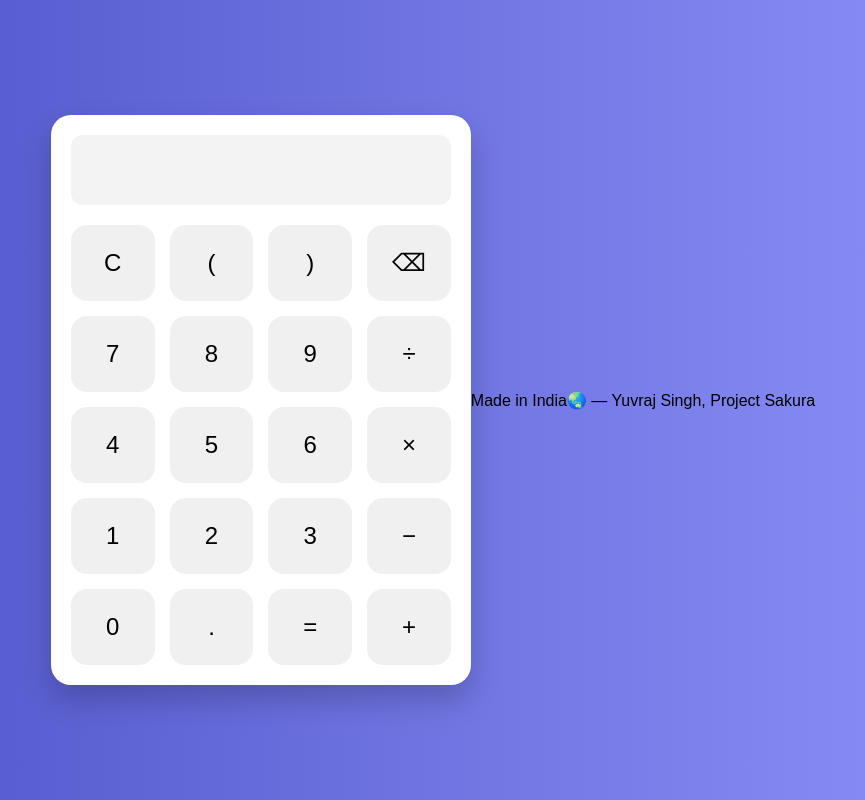
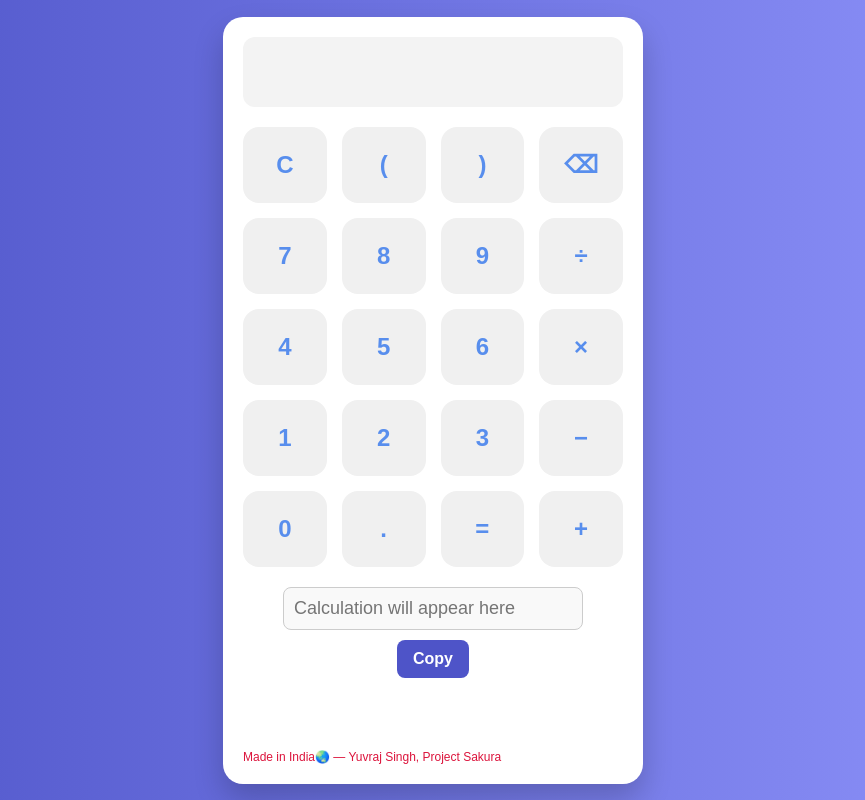
Before and after one commit to yuvrajsinghgit/sakuracalc, a plain HTML site: page index.html in a window 1280 px wide. Shown: the whole page, without its empty margins (207-1072 px from the left). Drawn offline with Linux system fonts and the light colour scheme.

Commit message:
added copy module

```diff
--- a/index.html
+++ b/index.html
@@ -41,10 +41,21 @@
       <button onclick="calculateResult()">=</button>
       <button onclick="appendToDisplay('+')">+</button>
     </div>
+    <div class="copy-module">
+        <input type="text" id="copyOutput" readonly placeholder="Calculation will appear here">
+        <button onclick="copyCalculation()">Copy</button>
+    </div>
+
+    <br/>
+    <br/>
+    <br/>
+    <br/>
+    <p class="madeinindia">Made in India🌏 — Yuvraj Singh, Project Sakura</p>
   </div>
-  <footer>
-    <p>Made in India🌏 — Yuvraj Singh, Project Sakura</p>
-  </footer>
+
+
+
+
   <script src="script.js"></script>
 </body>
 </html>
--- a/script.js
+++ b/script.js
@@ -13,8 +13,20 @@ function appendToDisplay(value) {
 
   function calculateResult() {
     try {
-      document.getElementById('display').value = eval(document.getElementById('display').value);
+      const display = document.getElementById('display');
+      const result = eval(display.value);
+      document.getElementById('copyOutput').value = `${display.value} = ${result}`;
+      display.value = result;
     } catch {
       document.getElementById('display').value = 'Error';
+      document.getElementById('copyOutput').value = '';
     }
   }
+
+
+  function copyCalculation() {
+    const copyField = document.getElementById("copyOutput");
+    copyField.select();
+    copyField.setSelectionRange(0, 99999); // For mobile
+    navigator.clipboard.writeText(copyField.value);
+  }
--- a/style.css
+++ b/style.css
@@ -29,6 +29,8 @@
     height: 70px;
     font-size: 32px;
     padding: 12px;
+    color:crimson;
+    font-weight: bold;
     text-align: right;
     border: none;
     border-radius: 12px;
@@ -45,6 +47,8 @@
   button {
     padding: 24px;
     font-size: 24px;
+    color: rgb(88, 142, 237);
+    font-weight: bold;
     border: none;
     border-radius: 16px;
     background-color: #f0f0f0;
@@ -81,3 +85,43 @@
       font-size: 22px;
     }
   }
+
+  .madeinindia{
+    font-size: 12px;
+    text-align: "center";
+    font-family: 'Poppins', sans-serif;
+    color:crimson;
+  }
+
+  .copy-module {
+    margin-top: 20px;
+    display: flex;
+    gap: 10px;
+    justify-content: center;
+    flex-wrap: wrap;
+  }
+
+  #copyOutput {
+    padding: 10px;
+    width: 100%;
+    max-width: 300px;
+    font-size: 18px;
+    border: 1px solid #ccc;
+    border-radius: 8px;
+    background-color: #f9f9f9;
+  }
+
+  .copy-module button {
+    padding: 10px 16px;
+    font-size: 16px;
+    border: none;
+    border-radius: 8px;
+    background-color: #4e54c8;
+    color: white;
+    cursor: pointer;
+    transition: background-color 0.3s ease;
+  }
+
+  .copy-module button:hover {
+    background-color: #3d43b0;
+  }
```
